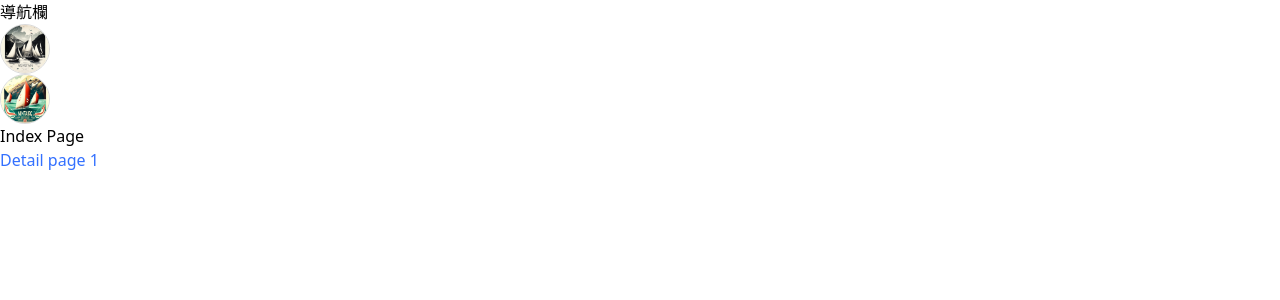
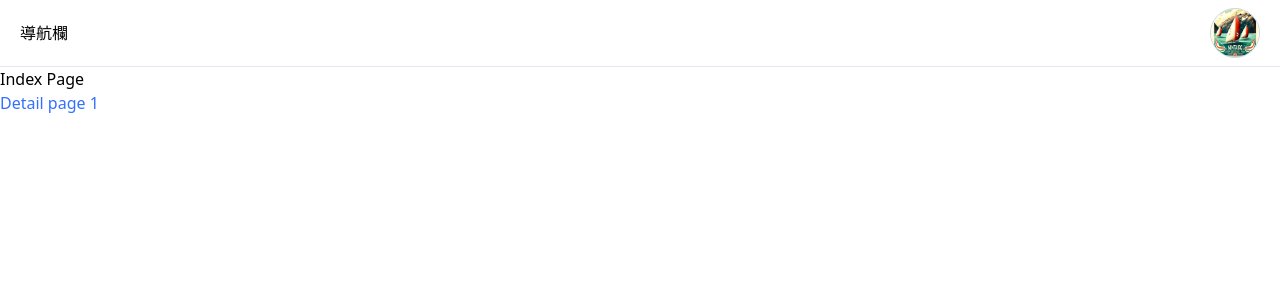
Before and after one commit to stevecyj/nux3-app, a Nuxt app: page / in a window 1280 px wide. Shown: the top 300 px of the page. Built offline with nearby package versions, Linux system fonts and the light colour scheme.

Commit message:
feat: using tailwind css

```diff
--- a/layouts/default.vue
+++ b/layouts/default.vue
@@ -1,9 +1,8 @@
 <template>
   <div>
-    <nav>
+    <nav class="border-b border-slate-200 px-5 py-2 flex items-center justify-between">
       導航欄
-      <img class="avatar" src="/images/image_1.png" alt="" />
-      <img class="avatar" src="~assets/images/image_2.png" alt="" />
+      <img class="w-[50px] border-[1px] border-slate-300 rounded-full inline-block" src="~assets/images/image_2.png" alt="avatar" />
     </nav>
     <slot></slot>
   </div>
```
